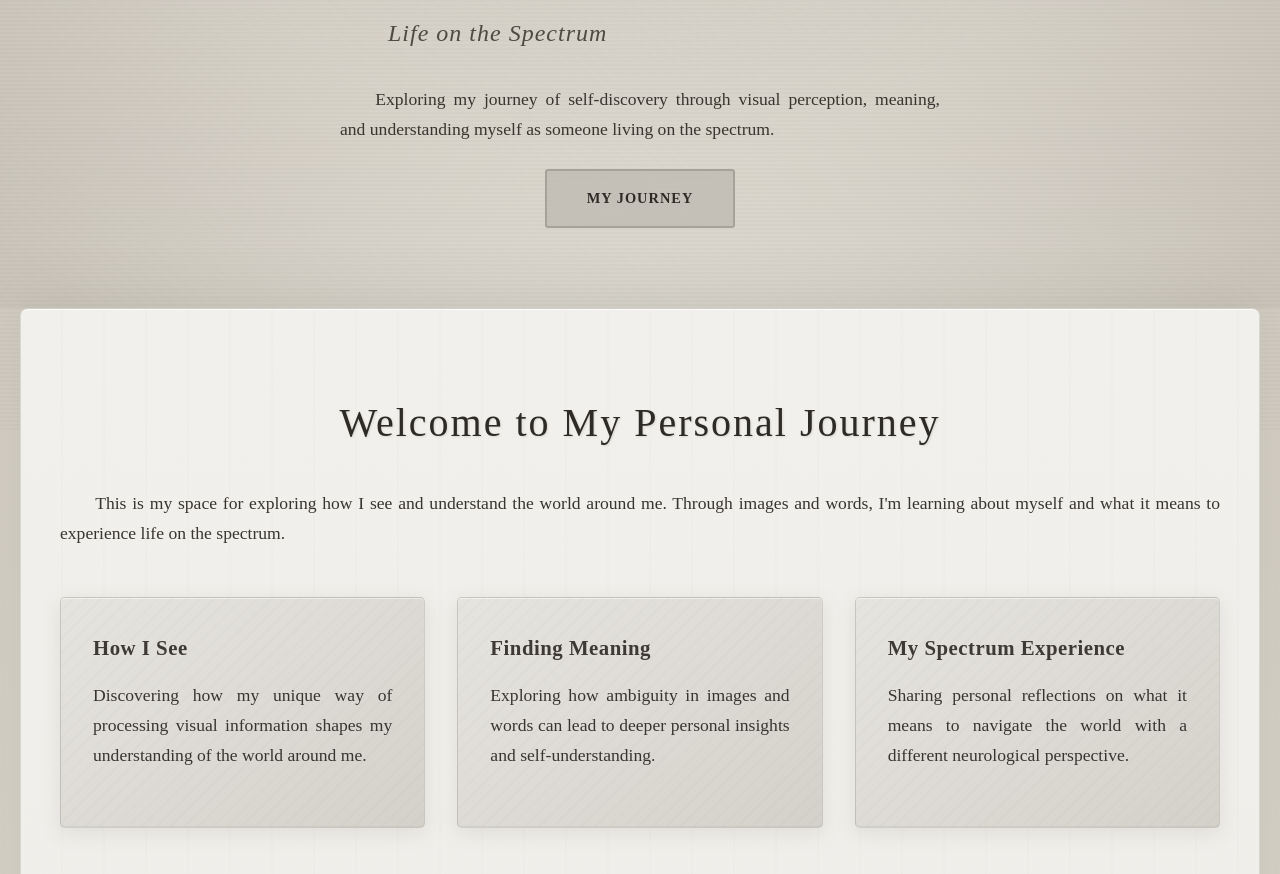
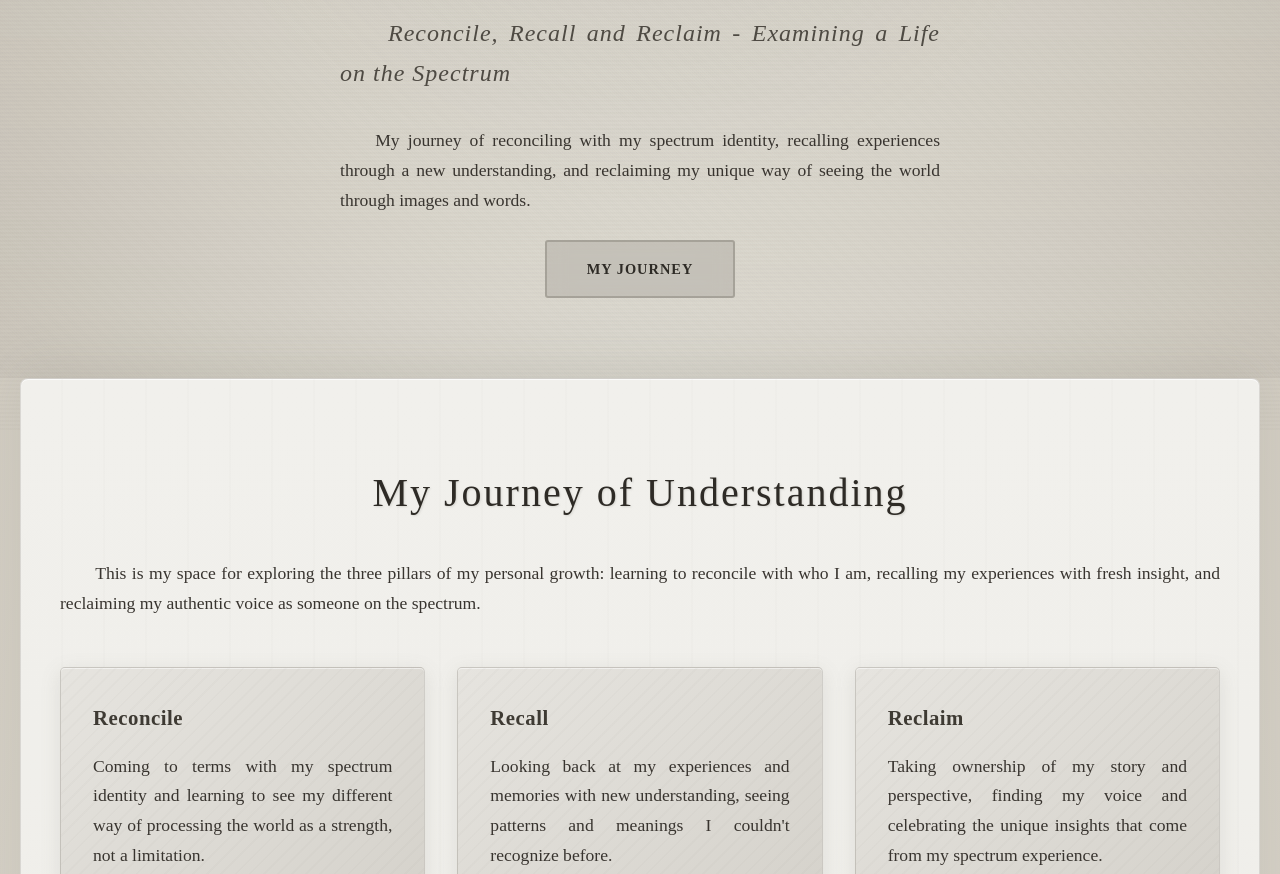
Before and after one commit to reatock2-ca-ibm-com/Images-and-Ambiguities, a plain HTML site: page iaHome.html in a window 1280 px wide. Shown: the part 368-1242 px from the top of the page. Drawn offline with Linux system fonts and the light colour scheme.

Commit message:
rewrite for recollection
Rewrite for three R's

```diff
--- a/iaHome.html
+++ b/iaHome.html
@@ -3,7 +3,7 @@
 <head>
     <meta charset="UTF-8">
     <meta name="viewport" content="width=device-width, initial-scale=1.0">
-    <title>Images and Ambiguity - Life on the Spectrum</title>
+    <title>Images and Ambiguity - Reconcile, Recall and Reclaim</title>
     <style>
         * {
             margin: 0;
@@ -497,8 +497,8 @@
         <div class="hero">
             <div class="container">
                 <h1>Images and Ambiguity</h1>
-                <p class="subtitle">Life on the Spectrum</p>
-                <p>Exploring my journey of self-discovery through visual perception, meaning, and understanding myself as someone living on the spectrum.</p>
+                <p class="subtitle">Reconcile, Recall and Reclaim - Examining a Life on the Spectrum</p>
+                <p>My journey of reconciling with my spectrum identity, recalling experiences through a new understanding, and reclaiming my unique way of seeing the world through images and words.</p>
                 <a href="#" onclick="showSection('about')" class="cta-button">My Journey</a>
             </div>
         </div>
@@ -506,21 +506,21 @@
         <div class="main-content">
             <div class="container">
                 <div style="padding: 80px 0;">
-                    <h2>Welcome to My Personal Journey</h2>
-                    <p>This is my space for exploring how I see and understand the world around me. Through images and words, I'm learning about myself and what it means to experience life on the spectrum.</p>
+                    <h2>My Journey of Understanding</h2>
+                    <p>This is my space for exploring the three pillars of my personal growth: learning to reconcile with who I am, recalling my experiences with fresh insight, and reclaiming my authentic voice as someone on the spectrum.</p>
 
                     <div class="cards-grid">
                         <div class="card">
-                            <h4>How I See</h4>
-                            <p>Discovering how my unique way of processing visual information shapes my understanding of the world around me.</p>
+                            <h4>Reconcile</h4>
+                            <p>Coming to terms with my spectrum identity and learning to see my different way of processing the world as a strength, not a limitation.</p>
                         </div>
                         <div class="card">
-                            <h4>Finding Meaning</h4>
-                            <p>Exploring how ambiguity in images and words can lead to deeper personal insights and self-understanding.</p>
+                            <h4>Recall</h4>
+                            <p>Looking back at my experiences and memories with new understanding, seeing patterns and meanings I couldn't recognize before.</p>
                         </div>
                         <div class="card">
-                            <h4>My Spectrum Experience</h4>
-                            <p>Sharing personal reflections on what it means to navigate the world with a different neurological perspective.</p>
+                            <h4>Reclaim</h4>
+                            <p>Taking ownership of my story and perspective, finding my voice and celebrating the unique insights that come from my spectrum experience.</p>
                         </div>
                     </div>
 
@@ -605,16 +605,16 @@
         <div class="main-content">
             <div class="container">
                 <h2>My Story</h2>
-                <p>Images and Ambiguity: Life on the Spectrum began as my personal journey of self-discovery. I started this project when I realized that the way I see and interpret the world is different from many others, and that this difference isn't a limitation—it's a unique lens that offers its own insights and understanding.</p>
+                <p>Images and Ambiguity began as my attempt to reconcile with my spectrum identity, recall my experiences through a lens of understanding, and reclaim my narrative. I started this project when I realized that the way I see and interpret the world isn't wrong—it's different, and that difference holds value.</p>
 
-                <h3>Why I Started This Journey</h3>
-                <p>For years, I struggled to understand why certain images spoke to me so powerfully while others left me confused. I noticed that what seemed clear to others was often ambiguous to me, and what I found obvious, others missed entirely. Instead of seeing this as a problem, I began to see it as an opportunity to explore a different way of experiencing the world.</p>
+                <h3>The Need to Reconcile</h3>
+                <p>For years, I struggled against my own nature, trying to fit into neurotypical expectations. I saw my intense focus, my literal thinking, and my different social responses as problems to be fixed. This journey began when I started asking: what if these aren't problems at all, but simply different ways of being human?</p>
 
-                <h3>Images as My Language</h3>
-                <p>I've always been drawn to visual information. Sometimes, a single image can communicate something to me that a thousand words cannot. Through this project, I'm learning to trust my visual instincts and understand how my mind processes the world around me differently.</p>
+                <h3>Learning to Recall with New Eyes</h3>
+                <p>As I began to understand myself as someone on the spectrum, I started looking back at my life with fresh perspective. Childhood moments that once felt confusing or shameful suddenly made sense. Patterns emerged that I had never noticed before. I began to recall my experiences not as a series of social failures or misunderstandings, but as the natural expressions of a different kind of mind.</p>
 
-                <h3>Living and Learning on the Spectrum</h3>
-                <p>Being on the spectrum means that my brain works differently, and that includes how I perceive and interpret visual information. Rather than trying to fit into neurotypical ways of understanding, I'm embracing my unique perspective and sharing what I discover along the way.</p>
+                <h3>The Power to Reclaim</h3>
+                <p>Most importantly, this journey has been about reclaiming my story. Instead of letting others define what it means to be on the spectrum, I'm discovering what it means for me. Through images and words, I'm building my own understanding and sharing it authentically, without apology or explanation.</p>
             </div>
         </div>
     </div>
@@ -786,7 +786,7 @@
 
     <footer>
         <div class="container">
-            <p>&copy; 2024 Images and Ambiguity: Life on the Spectrum. All rights reserved.</p>
+            <p>&copy; 2024 Images and Ambiguity: Reconcile, Recall and Reclaim. All rights reserved.</p>
         </div>
     </footer>
 
```
Also changed, not shown: index.html (+3 -3 lines).
